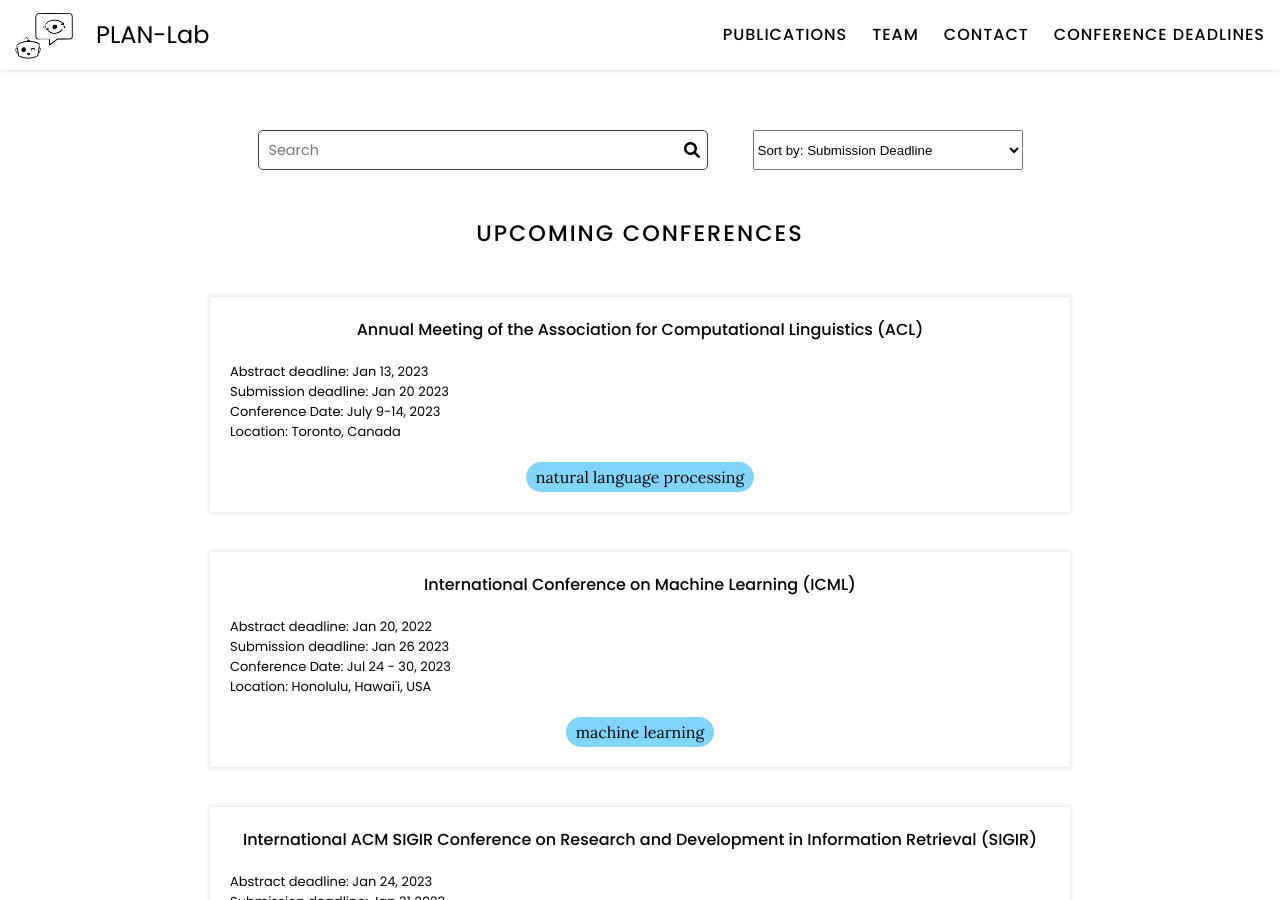
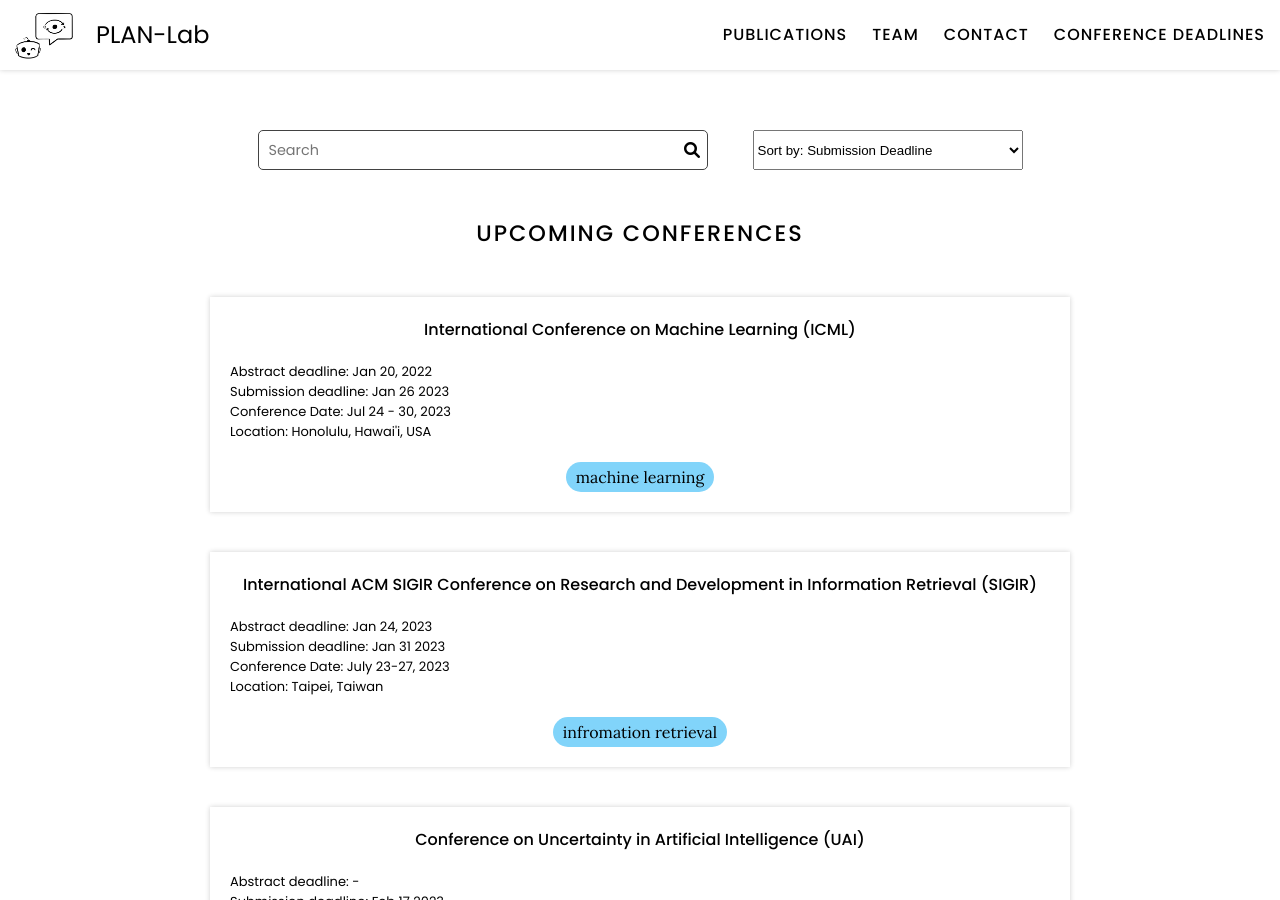
Before and after one commit to XiaonaZhou/plan-lab.github.io, a Jekyll site: the page built from conference-deadlines/index.md, in a window 1280 px wide and 900 px high. Built offline with Jekyll 4.4.1, drawn with Linux system fonts in a browser that asks for light colours.

Commit message:
Fetch Conferences

```diff
--- a/_data/conferences.yaml
+++ b/_data/conferences.yaml
@@ -1,20 +1,3 @@
-- abstract-deadline: Jan 13, 2023
-  acceptance-rate-2019: '-'
-  acceptance-rate-2020: '-'
-  acceptance-rate-2021: '-'
-  acceptance-rate-2022: '-'
-  call-for-papers: https://2023.aclweb.org/
-  conference-date: July 9-14, 2023
-  conference-location: Toronto, Canada
-  core-ranking: A*
-  h5-index: '169'
-  notification-date: Date(2023,4,1)
-  rebuttal-starts: March 17, 2023
-  sd-for-sorting: 2023-01-20 00:00:00
-  submission-deadline: Jan 20 2023
-  tags:
-  - natural language processing
-  title: Annual Meeting of the Association for Computational Linguistics (ACL)
 - abstract-deadline: Jan 20, 2022
   acceptance-rate-2019: '-'
   acceptance-rate-2020: '-'
```
